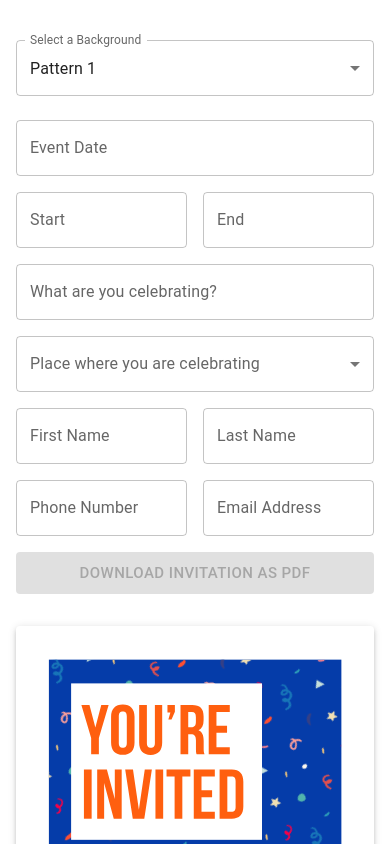
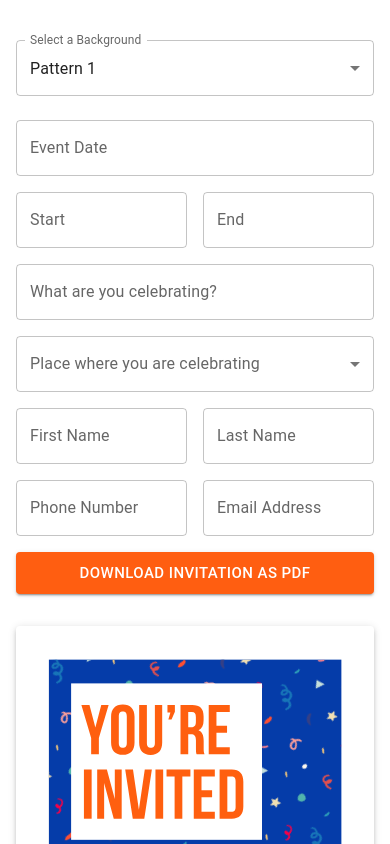
Before and after one commit to vakulkin/invitation-generator, a React (Vite) app: page / in a window 390 px wide. Shown: the top 844 px of the page. Built offline with nearby package versions, Linux system fonts and the light colour scheme.

Commit message:
test iphone

```diff
--- a/src/components/GeneratePDFButton.jsx
+++ b/src/components/GeneratePDFButton.jsx
@@ -38,6 +38,7 @@ const GeneratePDFButton = ({ elementRef, disabled }) => {
         scale: scaleFactor,
         useCORS: true, // Ensure CORS if needed for external resources
         backgroundColor: null, // Ensure no background from HTML
+        allowTaint: true, // Allow cross-origin images (if needed)
       });
 
       // Convert canvas to image data as JPEG with 1.0 quality
@@ -70,7 +71,7 @@ const GeneratePDFButton = ({ elementRef, disabled }) => {
       size="large"
       variant="contained"
       color="secondary"
-      disabled={disabled}
+      // disabled={disabled}
       onClick={generatePDF}
     >
       Download Invitation as PDF
```
